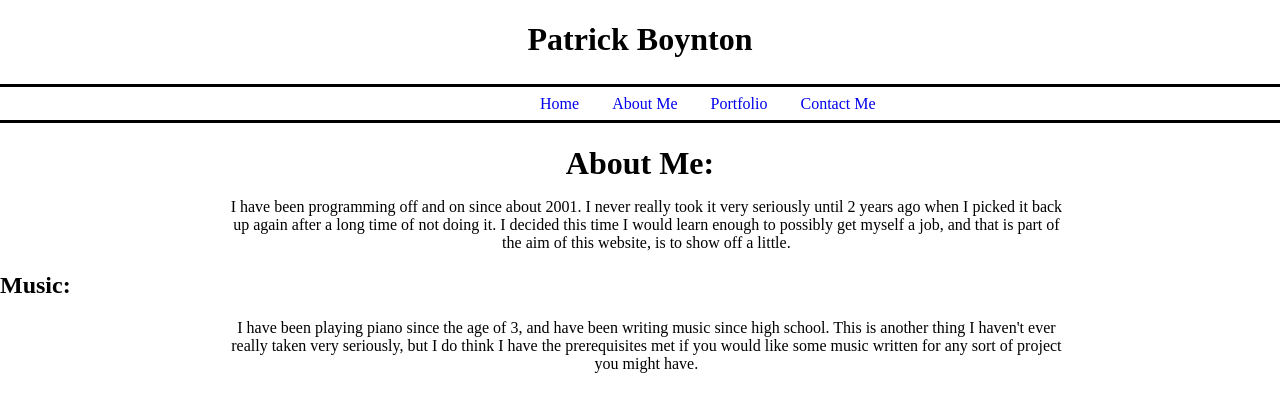
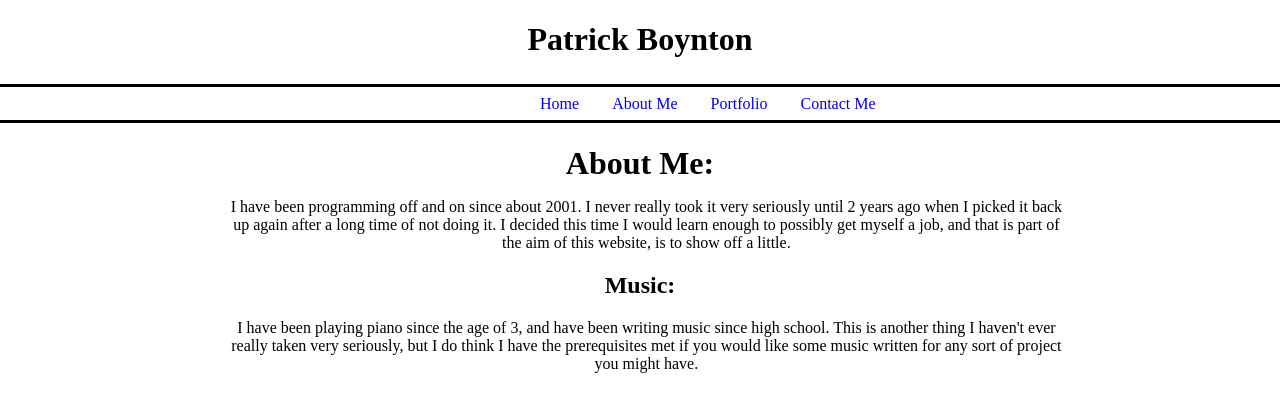
Before and after one commit to PatrickBoyn/PersonalSite, a Django app: page /about/ in a window 1280 px wide. Shown: the top 412 px of the page. Run offline with Django 3.2, Linux system fonts and the light colour scheme.

Commit message:
Aligned the h2 to the center so it would fit in with the About Me h1.

```diff
--- a/personal/static/css/site.css
+++ b/personal/static/css/site.css
@@ -5,6 +5,9 @@ body{
 h1{
     text-align:center;
     margin-bottom:0;
+}
+h2{
+    text-align:center;
 }
 .top{
     border-bottom:3px solid black;
```
